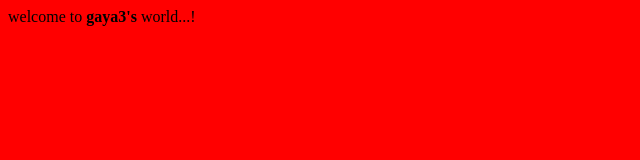
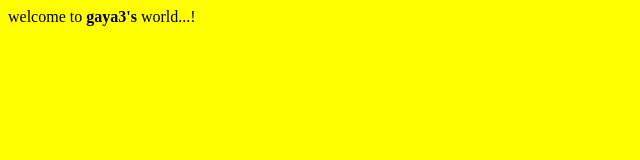
Before and after one commit to gayathrigopireddy123/jenkinsp2025, a plain HTML site: page index.html in a window 1280 px wide. Shown: the whole page, without its empty margins (0-640 px from the left). Drawn offline with Linux system fonts and the light colour scheme.

Commit message:
second time editing

```diff
--- a/index.html
+++ b/index.html
@@ -1,3 +1,3 @@
-<body style= "background: red;">
+<body style= "background: yellow;">
 welcome to<b> gaya3's</b> world...!
 </body>
```
